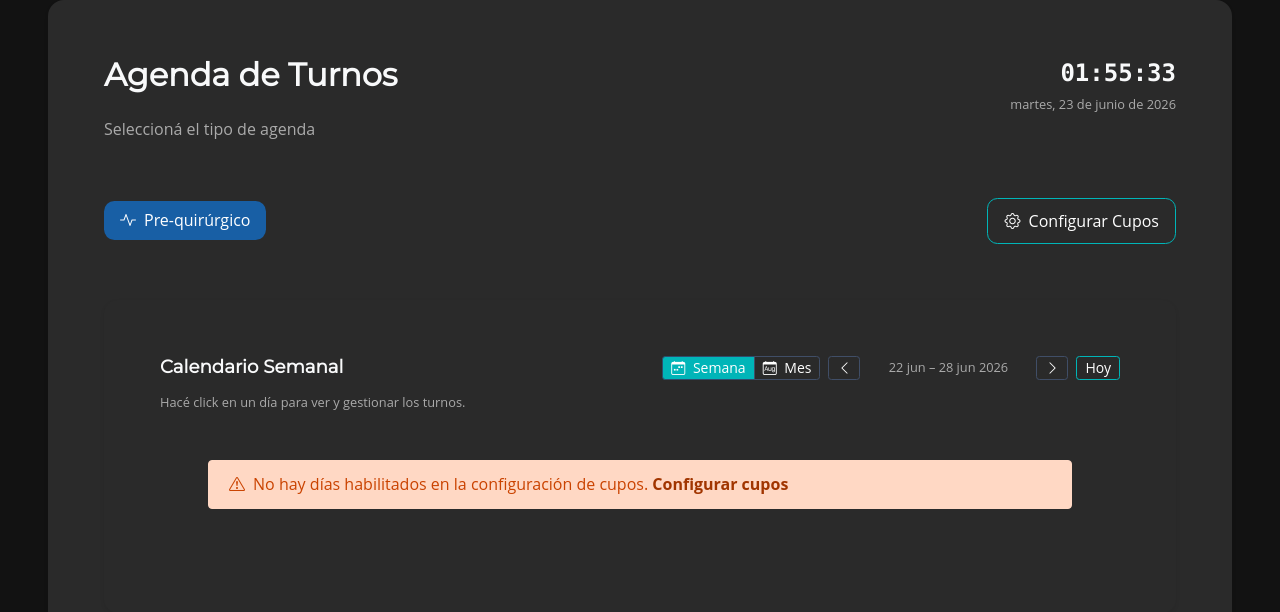
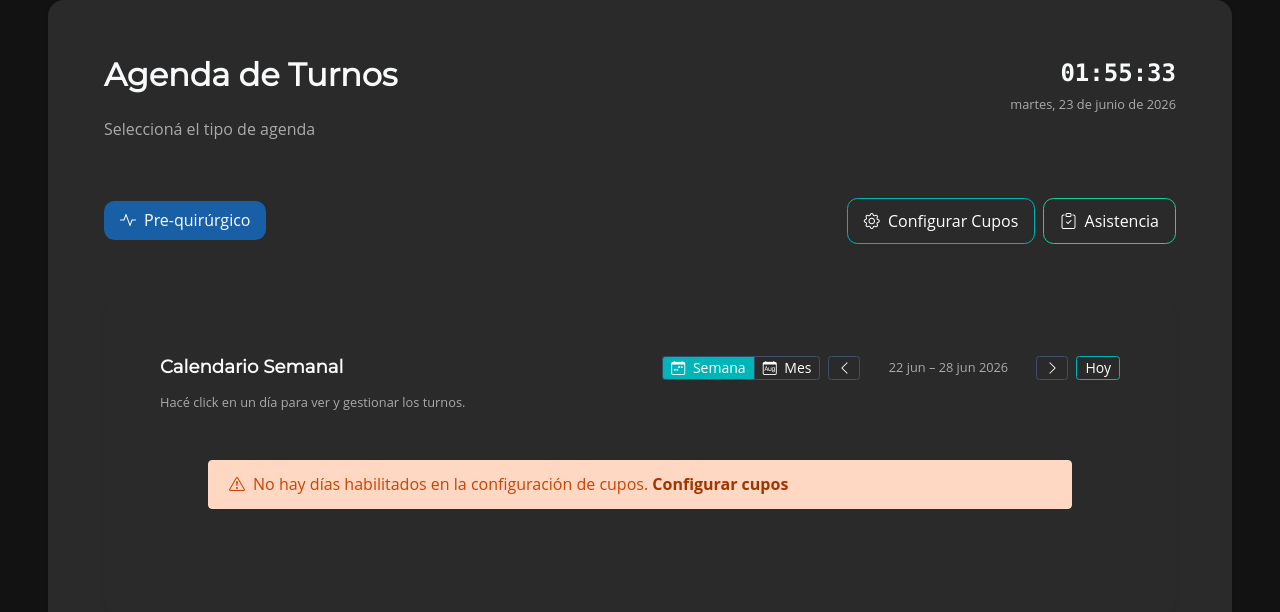
Before and after one commit to Nicole-TC/Proyecto_Hospital-Portfolio, a PHP site: template admin/vistas/circuitoquirurgico/agenda.php in a window 1280 px wide. Shown: the top 612 px of the page. Run offline with PHP 8.4, Linux system fonts and the light colour scheme; the template is opened without the code that fills it: most values are stand-ins (such as "Sample title", 1, 10 or a date in 2020); some libraries are stand-ins or nearby versions.

Commit message:
boton para ir a asistencia

```diff
--- a/admin/vistas/circuitoquirurgico/agenda.php
+++ b/admin/vistas/circuitoquirurgico/agenda.php
@@ -36,9 +36,14 @@ $baseUrl = 'index.php?modulo=menu_circuitoquirurgico&accion=agenda';
           </li>
         </ul>
 
-        <a href="index.php?modulo=menu_circuitoquirurgico&accion=config_cupos&tipo=pre" class="btn btn-outline-primary fw-semibold" style="border-radius:0.65rem;">
-          <i class="bi bi-gear me-1"></i> Configurar Cupos
-        </a>
+        <div class="d-flex gap-2">
+          <a href="index.php?modulo=menu_circuitoquirurgico&accion=config_cupos&tipo=pre" class="btn btn-outline-primary fw-semibold" style="border-radius:0.65rem;">
+            <i class="bi bi-gear me-1"></i> Configurar Cupos
+          </a>
+          <a href="index.php?modulo=menu_circuitoquirurgico&accion=asistencia" class="btn btn-outline-success fw-semibold" style="border-radius:0.65rem;">
+            <i class="bi bi-clipboard-check me-1"></i> Asistencia
+          </a>
+        </div>
       </div>
 
       <!-- ── Contenido de la vista activa ── -->
```
